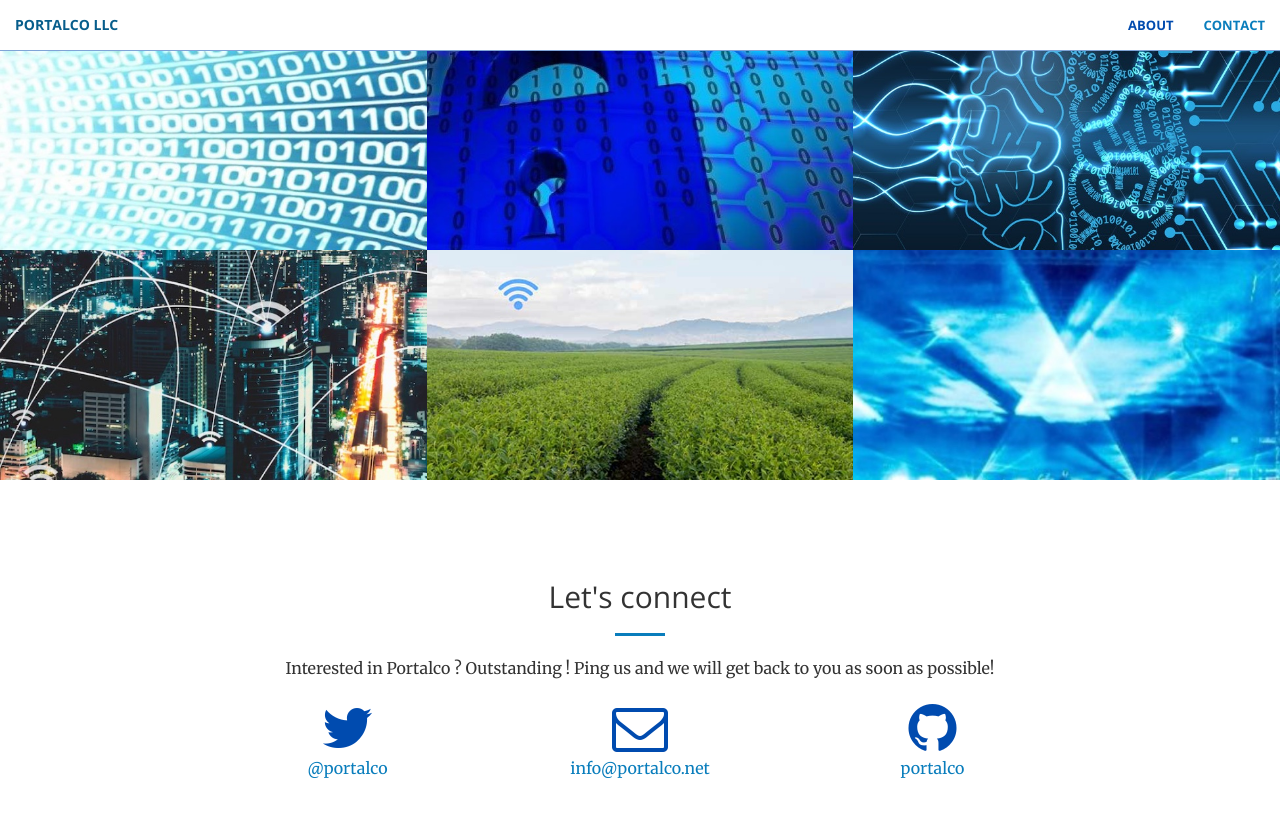
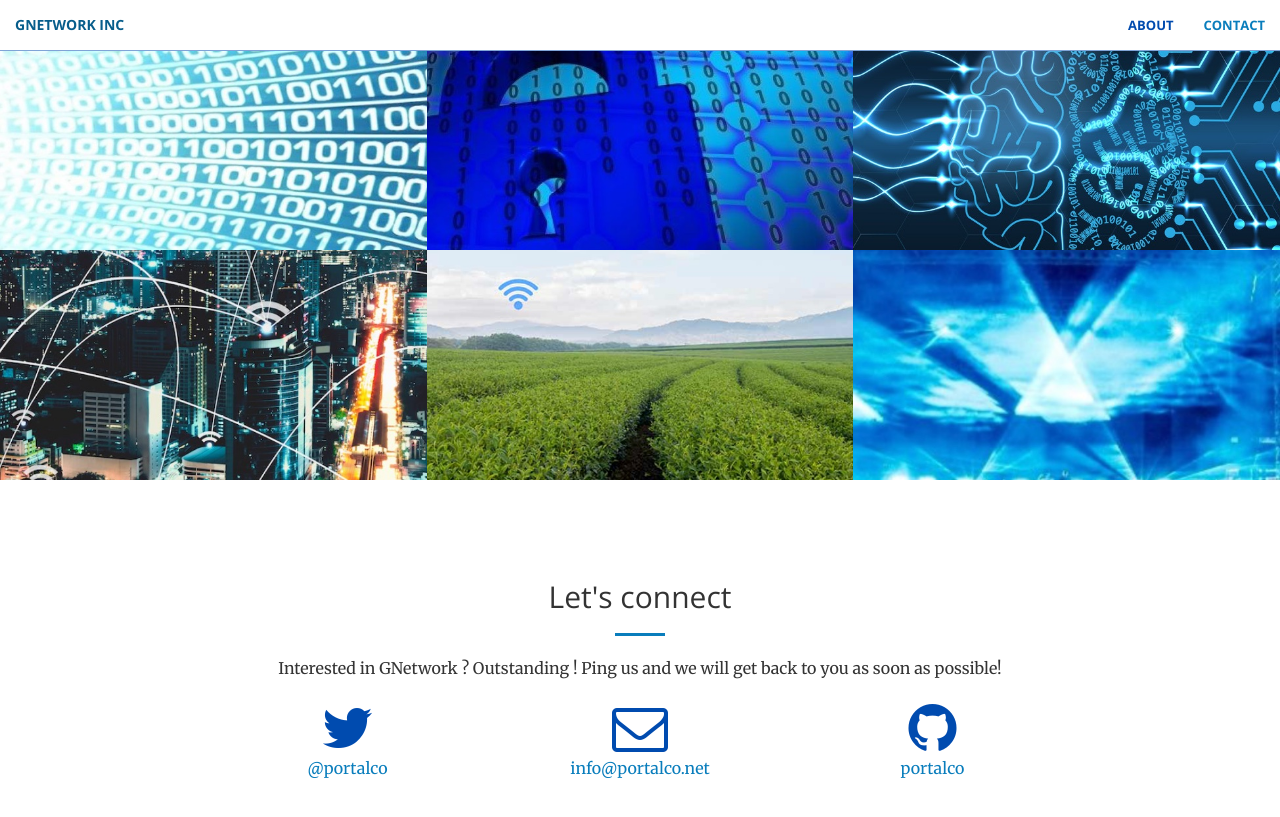
Before and after one commit to gnetworkinc/gnetworkinc.github.io, a Jekyll site: the page built from index.html, in a window 1280 px wide and 900 px high, scrolled down 1680 px. Shown: the top 817 px of the window. Built offline with Jekyll 4.4.1, drawn with Linux system fonts in a browser that asks for light colours; some of the changed text lies outside the part shown.

Commit message:
updates for gnetworkinc

```diff
--- a/_includes/contact.html
+++ b/_includes/contact.html
@@ -4,7 +4,7 @@
             <div class="col-lg-8 col-lg-offset-2 text-center">
                 <h2 class="section-heading">Let's connect</h2>
                 <hr class="primary">
-                <p>Interested in Portalco ? Outstanding ! Ping us and we will get back to you as soon as possible!</p>
+                <p>Interested in GNetwork ? Outstanding ! Ping us and we will get back to you as soon as possible!</p>
             </div>
         <div class="col-lg-2 col-lg-offset-2 text-center">
             <a href="https://twitter.com/{{ site.twitter_username }}">
--- a/_includes/head.html
+++ b/_includes/head.html
@@ -6,7 +6,7 @@
     <meta name="description" content="">
     <meta name="author" content="">
 
-    <title>Portalco LLC</title>
+    <title>GNetwork Inc</title>
 
     <!-- Bootstrap Core CSS -->
     <link rel="stylesheet" href="css/bootstrap.min.css" type="text/css">
--- a/_includes/header.html
+++ b/_includes/header.html
@@ -3,7 +3,7 @@
         <div class="header-content-inner">
             <h1 style = "font-size: 4em;" >Portalco LLC</h1>
             <hr>
-            <p>Portalco LLC helps organizations adapt to continual change.</p>
+            <p>GNetwork Inc helps organizations adapt to continual change.</p>
 
 
             <a href="#about" class="btn btn-primary btn-xl page-scroll">Find Out More</a>
--- a/_includes/nav.html
+++ b/_includes/nav.html
@@ -8,7 +8,7 @@
                 <span class="icon-bar"></span>
                 <span class="icon-bar"></span>
             </button>
-            <a class="navbar-brand page-scroll" href="#page-top">Portalco LLC</a>
+            <a class="navbar-brand page-scroll" href="#page-top">Gnetwork Inc</a>
         </div>
 
         <!-- Collect the nav links, forms, and other content for toggling -->
--- a/_includes/services.html
+++ b/_includes/services.html
@@ -2,7 +2,7 @@
     <div class="container">
         <div class="row">
             <div class="col-lg-12 text-center">
-                <h2 class="section-heading">At Your Service</h2>
+                <h2 class="section-heading">Services</h2>
                 <hr class="primary">
             </div>
         </div>
```
